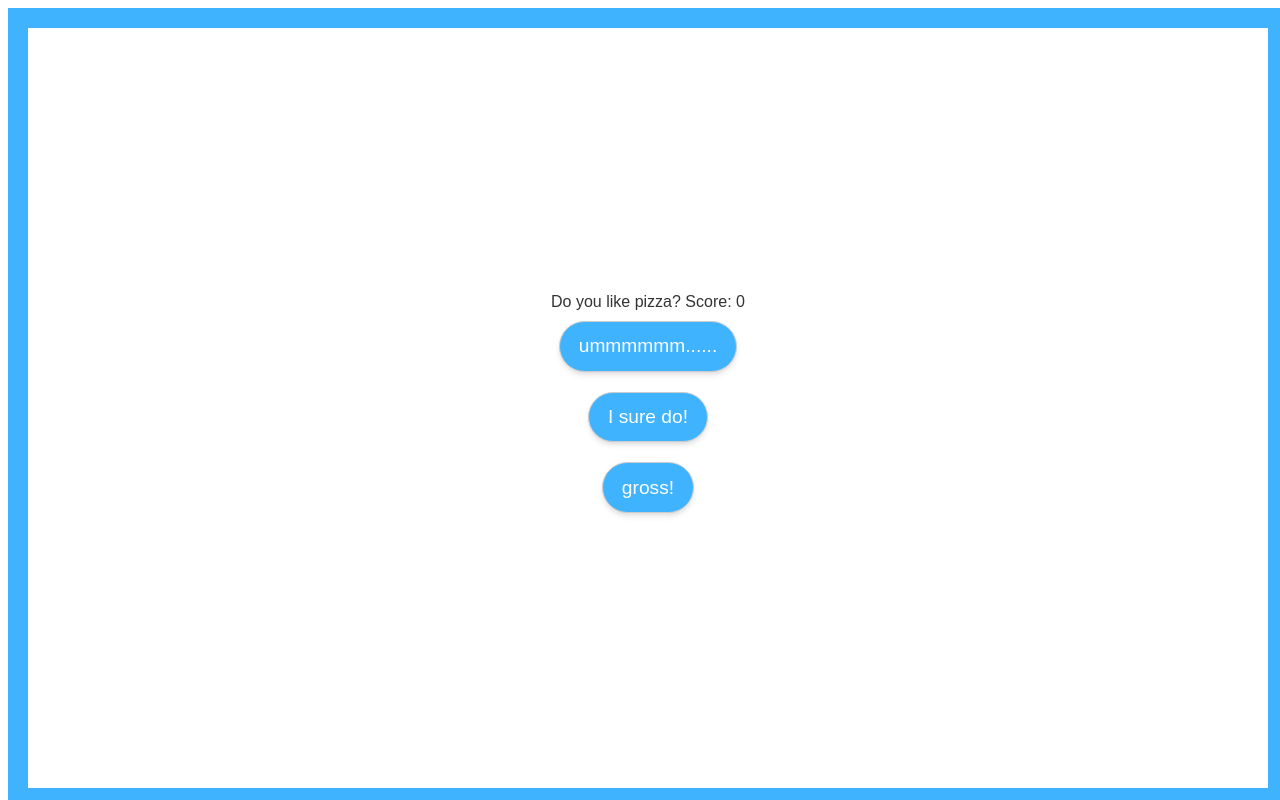
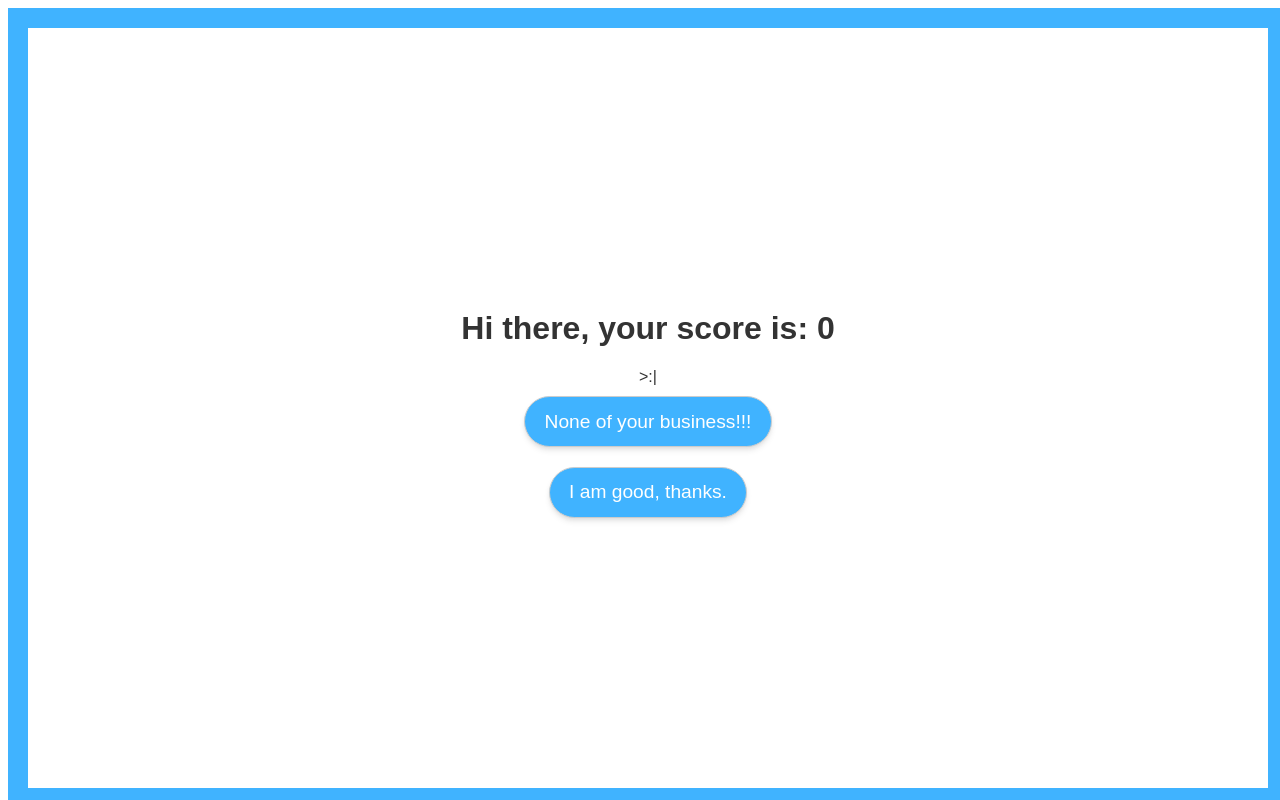
Before and after one commit to mrdougwright/svelte-playground, a Svelte app: page / in a window 1280 px wide. Built offline with nearby package versions, Linux system fonts and the light colour scheme.

Commit message:
Reactivity in Svelte

```diff
--- a/src/App.svelte
+++ b/src/App.svelte
@@ -3,14 +3,19 @@
   import Container from './Container.svelte';
   import Header from './Header.svelte';
   import Buttons from './Buttons.svelte';
+  import story from './story';
+
   let showHeader = false;
+  let score = 0;
 
-  const buttons = [
-      {value: 0,  text: 'ummmmmm......'},
-      {value: 1,  text: 'I sure do!'},
-      {value: -2, text: 'gross!'}
-  ]
-  let score = 0;
+  // Reactivity in Svelte
+	//  $:  syntax allows Svelte to listen to any variable data changes
+  $: smileySays = 'Hi there, your score is: ' + score;
+	$: if (score < -4) smileySays = "Wow, your score is low!"
+	// when any variables change, re-execute the block
+
+
+  let buttons = story[0].buttons;
 </script>
 
 
@@ -18,18 +23,11 @@
   <Header />
 {/if}
 <Container>
-  Do you like pizza? Score: {score}
+  <h1>{smileySays}</h1>
+  <Face index={2} />
   <Buttons {buttons} on:click={(e) => {score += e.detail.value}} />
 </Container>
 
-<!-- Challenge 3 -
-1. add a prop in Buttons.svelte called buttons which is a list of objects like:
-[{value: '', text: ''}, ...etc]
-2. use #each to turn all the objects into buttons that
-  a. have innerHTML equal to the .text of the object
-  b. dispatch a click event that passes the .value of the object
-3. Handle the event in App.svelte to update the score
--->
 
 <style>
   div {
--- a/src/Buttons.svelte
+++ b/src/Buttons.svelte
@@ -12,9 +12,9 @@ on:click tag here creates event handler to be handled by parent
  </script>
 
 <!-- the second arg to dispatch is the `detail` -->
-{#each buttons as info}
-  <button on:click={() => dispatch('click', {value: info.value})}>
-    {info.text}
+{#each buttons as button}
+  <button on:click={() => dispatch('click', {value: button.value})}>
+    {button.text}
   </button>
 {/each}
 
--- /dev/null
+++ b/src/story.js
@@ -0,0 +1,48 @@
+export default [
+    {
+        smileySays: 'hi! How are you?',
+        buttons: [
+            {value: -1, text:  'None of your business!!!'},
+            {value: 0,  text: 'I am good, thanks.'}
+        ]
+    },
+    {
+        smileySays: 'how much wood would a woodchuck chuck if a woodchuck could chuck wood?',
+        buttons: [
+            {value: 1,  text: 'wow, that\'s a great question! :D'},
+            {value: 0,  text: '4..?'}
+        ]
+    },
+    {
+        smileySays: 'which is better, Svelte or React?',
+        buttons: [
+            {value: 2,  text: 'Svelte is the future!'},
+            {value: -1, text:  'React 4evaaaaaaaa'}
+        ]
+    },
+    {
+        smileySays: 'do you want to hear the final question?',
+        buttons: [
+            {value: -1, text:  'No..'},
+            {value: 1,  text: 'Yeah!'}
+        ]
+    },
+    {
+        smileySays: 'do you love me?',
+        buttons: [
+            {value: 0,  text: 'ummmmmm......'},
+            {value: 1,  text: 'I sure do!'},
+            {value: -2, text: 'I definitely just hate you.'}
+        ]
+    },
+    {
+        end: {
+            nice: 'I think smiley likes you.',
+            neutral: 'I can\'t tell if smiley likes you..',
+            mean: 'Smiley does not like you..',
+        },
+        buttons: [
+            {value: 'reset', text: 'Reset'}
+        ]
+    }
+];
```
